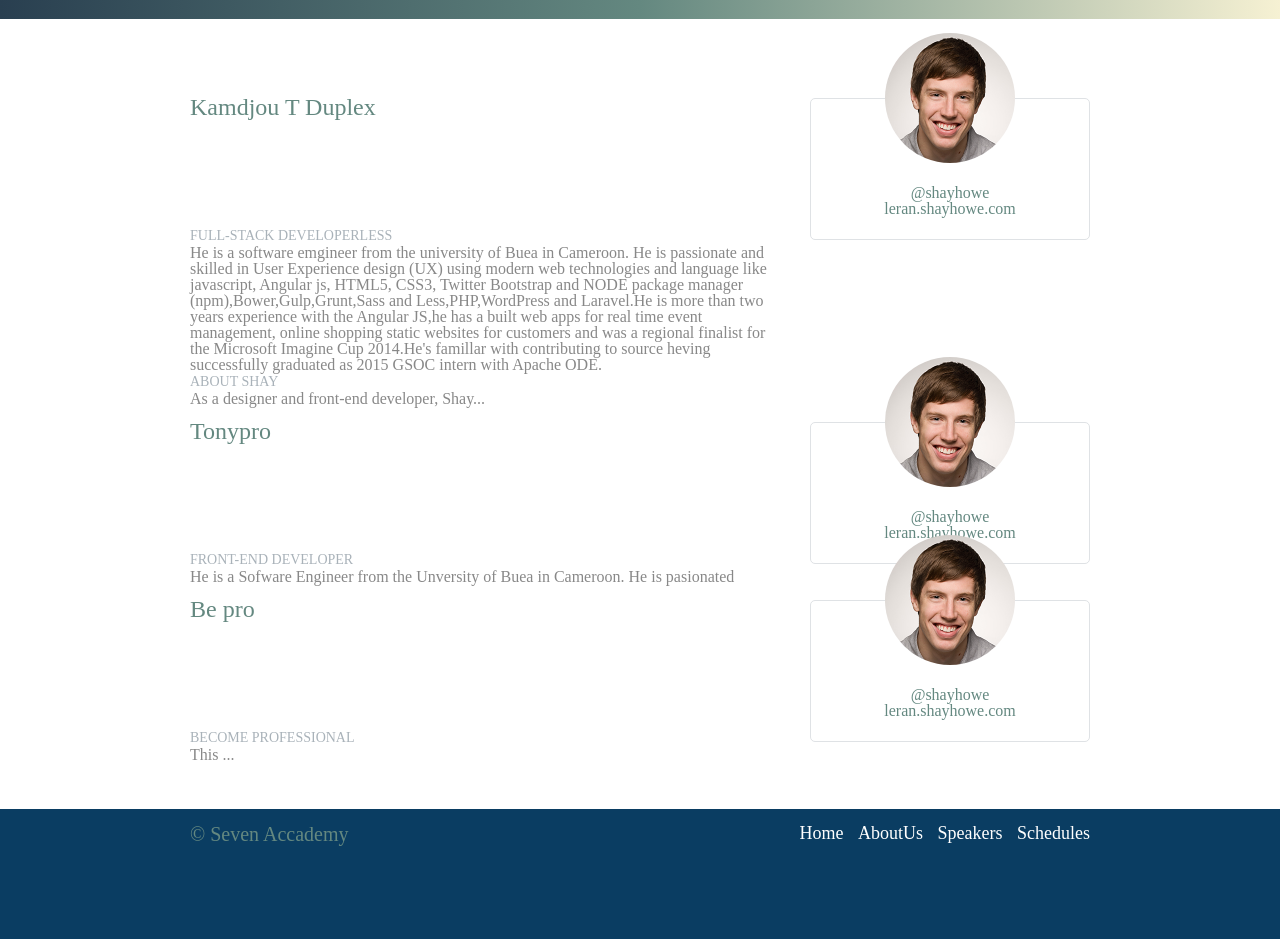
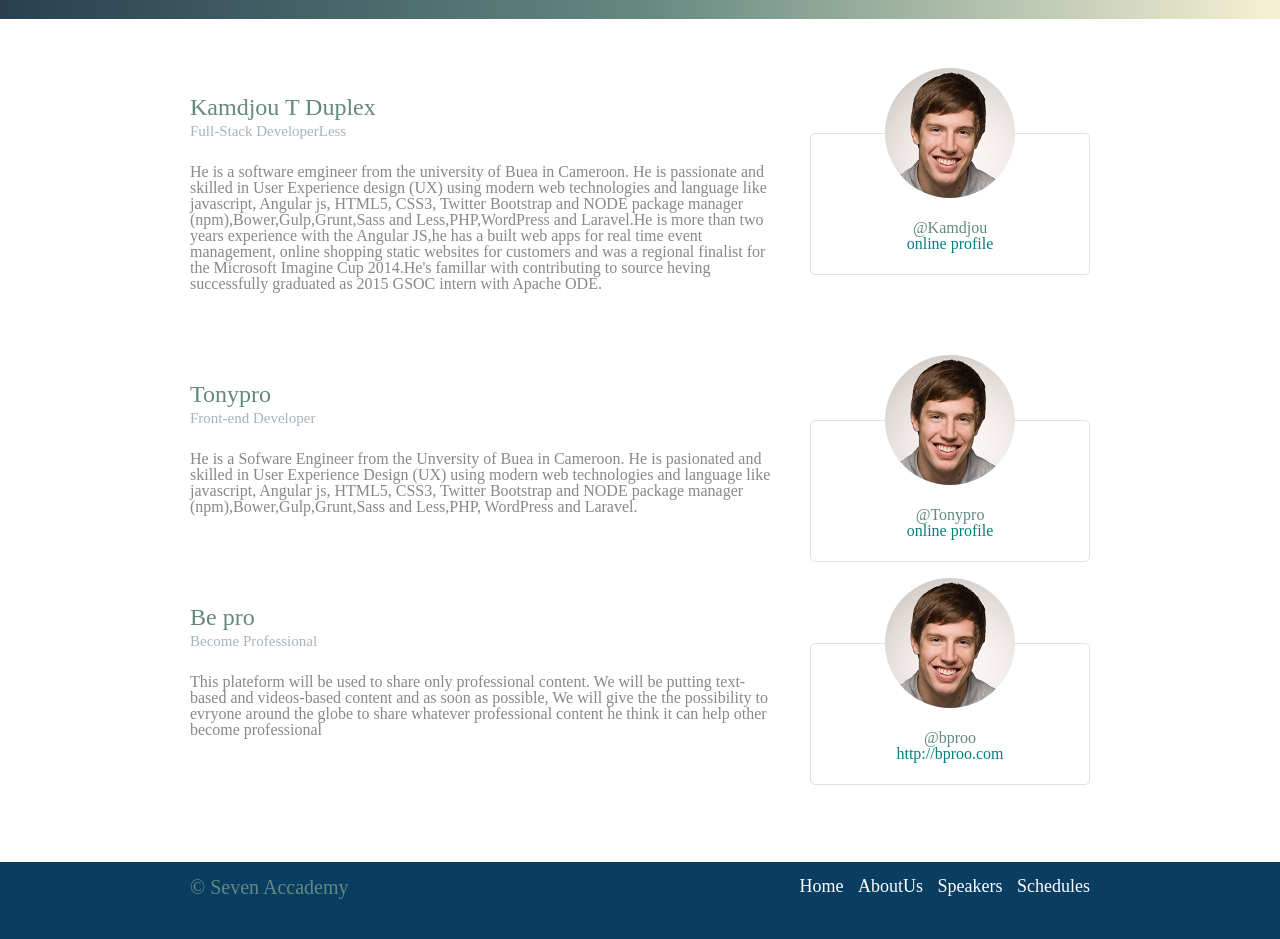
Before and after one commit to Donfreddy/Style-conference, a plain HTML site: page speakers.html in a window 1280 px wide. Shown: the part 360-1299 px from the top of the page. Before the commit the page ends 1246 px from the top, so only its background shows below. Drawn offline with Linux system fonts and the light colour scheme.

Commit message:
derniere maj

```diff
--- a/assets/stylesheets/speakers.css
+++ b/assets/stylesheets/speakers.css
@@ -40,10 +40,28 @@
 aside
 {
     float: right;
-    margin-top: -75px;
+    margin-top: -40px;
+}
+
+.col-2-3 h5
+{
+    margin-bottom: 25px;
+    text-transform: none;
+    font-size: 15px;
 }
 
 .col-2-3 h2
 {
-    margin-bottom: 100px;
+    margin-bottom: -5px;
 }
+
+.col-2-3 p
+{
+    margin-bottom: 80px;
+    font-size: 16px;
+}
+
+.col
+{
+    color: teal
+}
--- a/speakers.html
+++ b/speakers.html
@@ -46,7 +46,7 @@
 
             <section id="Kamdjou-T-Duplex">
 
-                <div class="col-2-3 un">
+                <div class="col-2-3">
                     <h2> Kamdjou T Duplex </h2>
                     <h5>Full-Stack DeveloperLess</h5>
 
@@ -62,9 +62,6 @@
                         heving successfully graduated as 2015 GSOC intern with Apache ODE.
                     </p>
 
-                    <h5>About Shay</h5>
-
-                    <p>As a designer and front-end developer, Shay...</p>
                 </div>
 
                 <aside class="col-1-3">
@@ -72,8 +69,8 @@
 
                         <img src="assets/images/speakers/shay-howe.jpg" alt="Shay Howe">
                         <ul>
-                            <li><a href="http://twitter.com/shayhowe">@shayhowe</a></li>
-                            <li><a href="http://leran.shayhowe.com/">leran.shayhowe.com</a></li>
+                            <li><a href="http://twitter.com/kamdjou">@Kamdjou</a></li>
+                            <li><a class="col" href="http://online profile.com/">online profile</a></li>
                         </ul>
                     </div>
                 </aside>
@@ -82,13 +79,16 @@
 
             <section id="Tonypro">
 
-                <div class="col-2-3 deux">
+                <div class="col-2-3">
                     <h2>Tonypro</h2>
                     <h5>Front-end Developer</h5>
 
                     <p>
                         He is a Sofware Engineer from the Unversity of Buea in Cameroon.
-                        He is pasionated
+                        He is pasionated and skilled in User Experience Design (UX) using modern web
+                        technologies and language like javascript, Angular js, HTML5, CSS3, Twitter
+                        Bootstrap and NODE package manager (npm),Bower,Gulp,Grunt,Sass and Less,PHP,
+                        WordPress and Laravel.
                     </p>
 
                 </div>
@@ -98,8 +98,8 @@
 
                         <img src="assets/images/speakers/shay-howe.jpg" alt="Shay Howe">
                         <ul>
-                            <li><a href="http://twitter.com/shayhowe">@shayhowe</a></li>
-                            <li><a href="http://leran.shayhowe.com/">leran.shayhowe.com</a></li>
+                            <li><a href="http://twitter.com/tony">@Tonypro</a></li>
+                            <li><a class="col" href="http://online profile.com/">online profile</a></li>
                         </ul>
                     </div>
                 </aside>
@@ -108,12 +108,14 @@
 
             <section id="shay-howe">
 
-                <div class="col-2-3 trois">
+                <div class="col-2-3">
                     <h2> Be pro </h2>
                     <h5>Become Professional</h5>
 
                     <p>
-                        This ...
+                        This plateform will be used to share only professional content. We will be putting text-based
+                        and videos-based content and as soon as possible, We will give the the possibility to evryone
+                        around the globe to share whatever professional content he think it can help other become professional
                     </p>
 
                 </div>
@@ -123,8 +125,8 @@
 
                         <img src="assets/images/speakers/shay-howe.jpg" alt="Shay Howe">
                         <ul>
-                            <li><a href="http://twitter.com/shayhowe">@shayhowe</a></li>
-                            <li><a href="http://leran.shayhowe.com/">leran.shayhowe.com</a></li>
+                            <li><a href="http://twitter.com/bproo">@bproo</a></li>
+                            <li><a class="col" href="http://bproo.com/">http://bproo.com</a></li>
                         </ul>
                     </div>
                 </aside>
```
Also changed, not shown: venue.html (+1 -2 lines), assets/stylesheets/main.css (line endings or trailing spaces), assets/stylesheets/register.css (line endings or trailing spaces), assets/stylesheets/schedules.css (line endings or trailing spaces), assets/stylesheets/venue.css (line endings or trailing spaces), index.html (line endings or trailing spaces), register.html (line endings or trailing spaces), schedules.html (line endings or trailing spaces).
